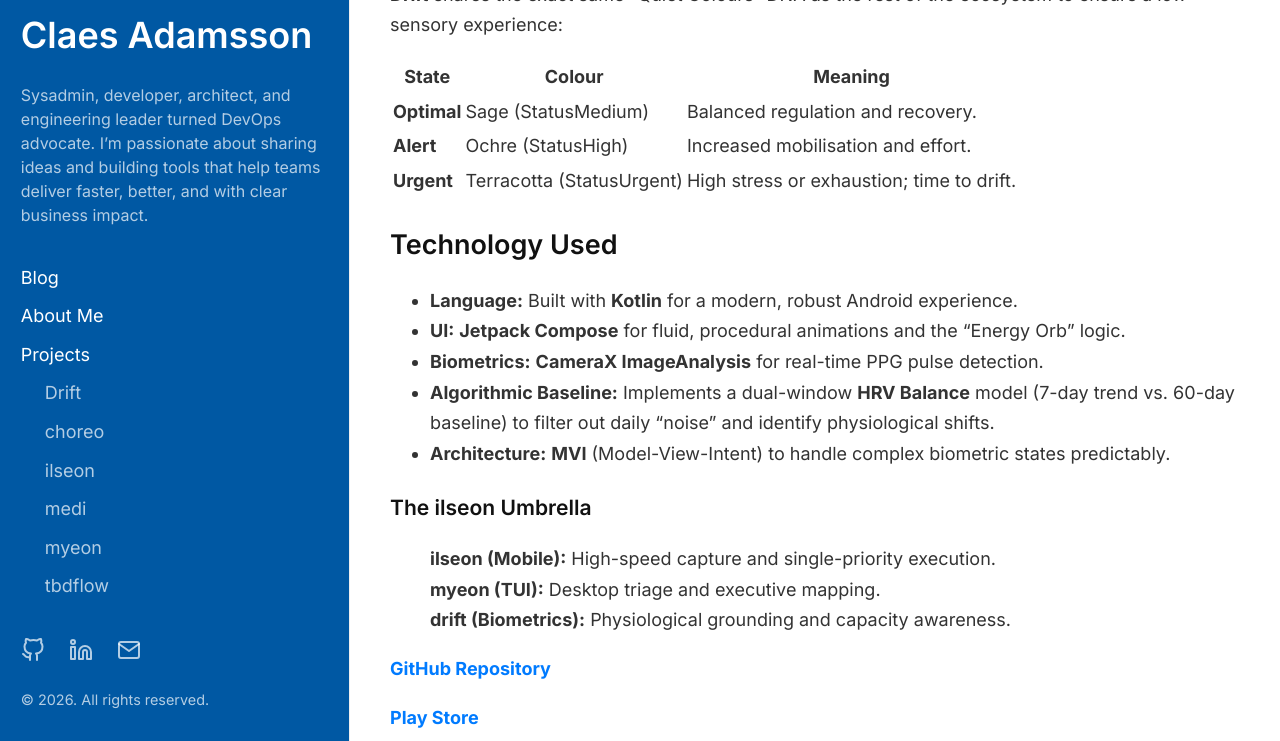
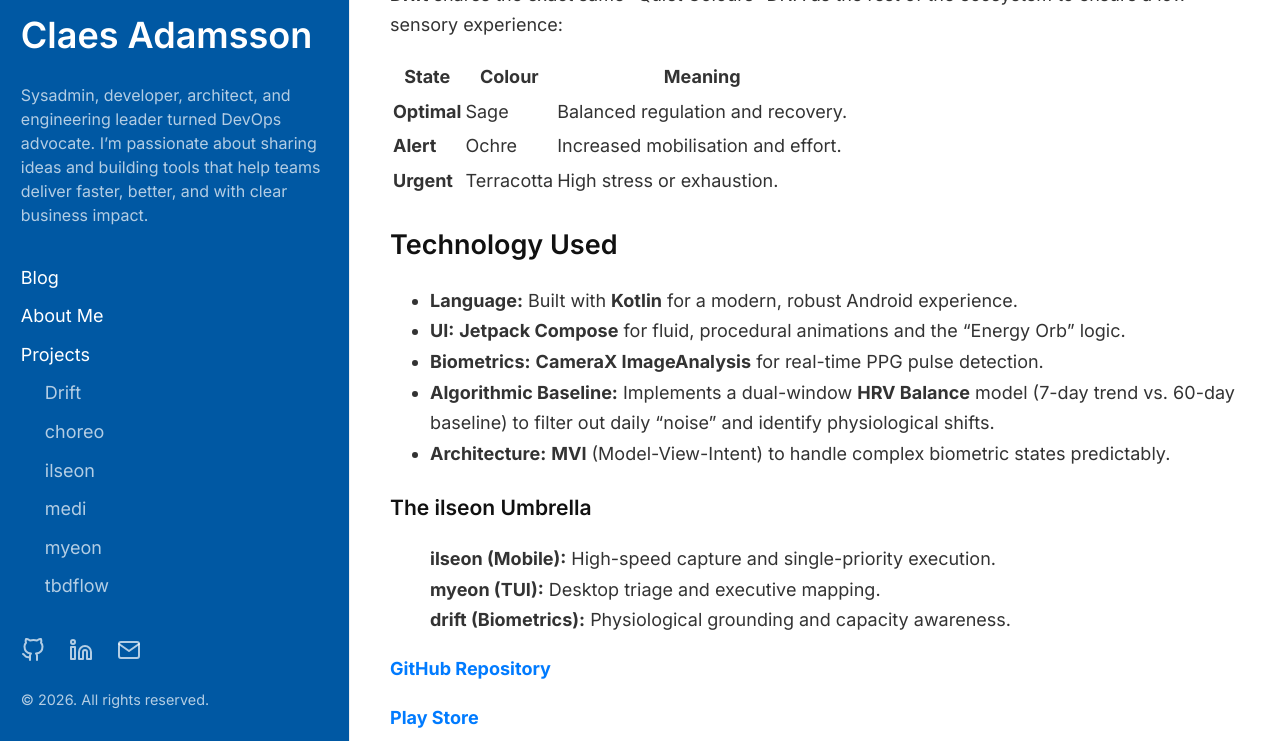
Before and after one commit to cladam/cladam.github.io, a Jekyll site: the page built from _projects/drift.md, in a window 1280 px wide and 900 px high, scrolled down 1781 px, cut to the strip 159-900 px from the top of the window. Built offline with Jekyll 4.4.1, drawn with Linux system fonts in a browser that asks for light colours.

Commit message:
fix: fix table

```diff
--- a/_projects/drift.md
+++ b/_projects/drift.md
@@ -47,11 +47,11 @@ This balances the intensity of the present moment with the wider context of the
 
 **Drift** shares the exact same "Quiet Colours" DNA as the rest of the ecosystem to ensure a low-sensory experience:
 
-| State | Colour | Meaning |
-| --- | --- | --- |
-| **Optimal** | Sage (StatusMedium) | Balanced regulation and recovery. |
-| **Alert** | Ochre (StatusHigh) | Increased mobilisation and effort. |
-| **Urgent** | Terracotta (StatusUrgent) | High stress or exhaustion; time to drift. |
+| State         | Colour      | Meaning                             |
+| ------------- | ----------- | ----------------------------------- |
+| **Optimal**   | Sage        | Balanced regulation and recovery.   |
+| **Alert**     | Ochre       | Increased mobilisation and effort.  |
+| **Urgent**    | Terracotta  | High stress or exhaustion.          |
 
 ## Technology Used
 
```
